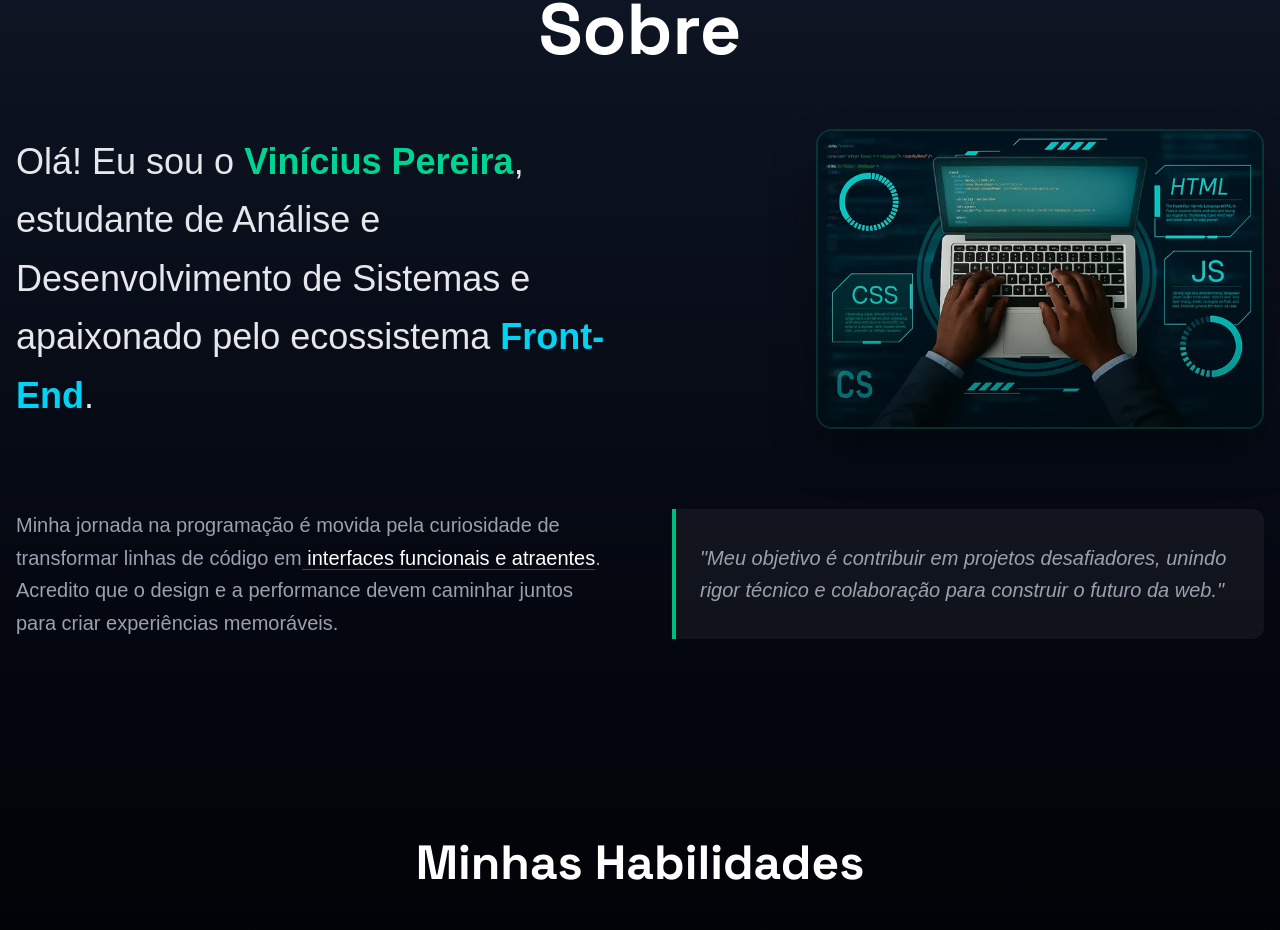
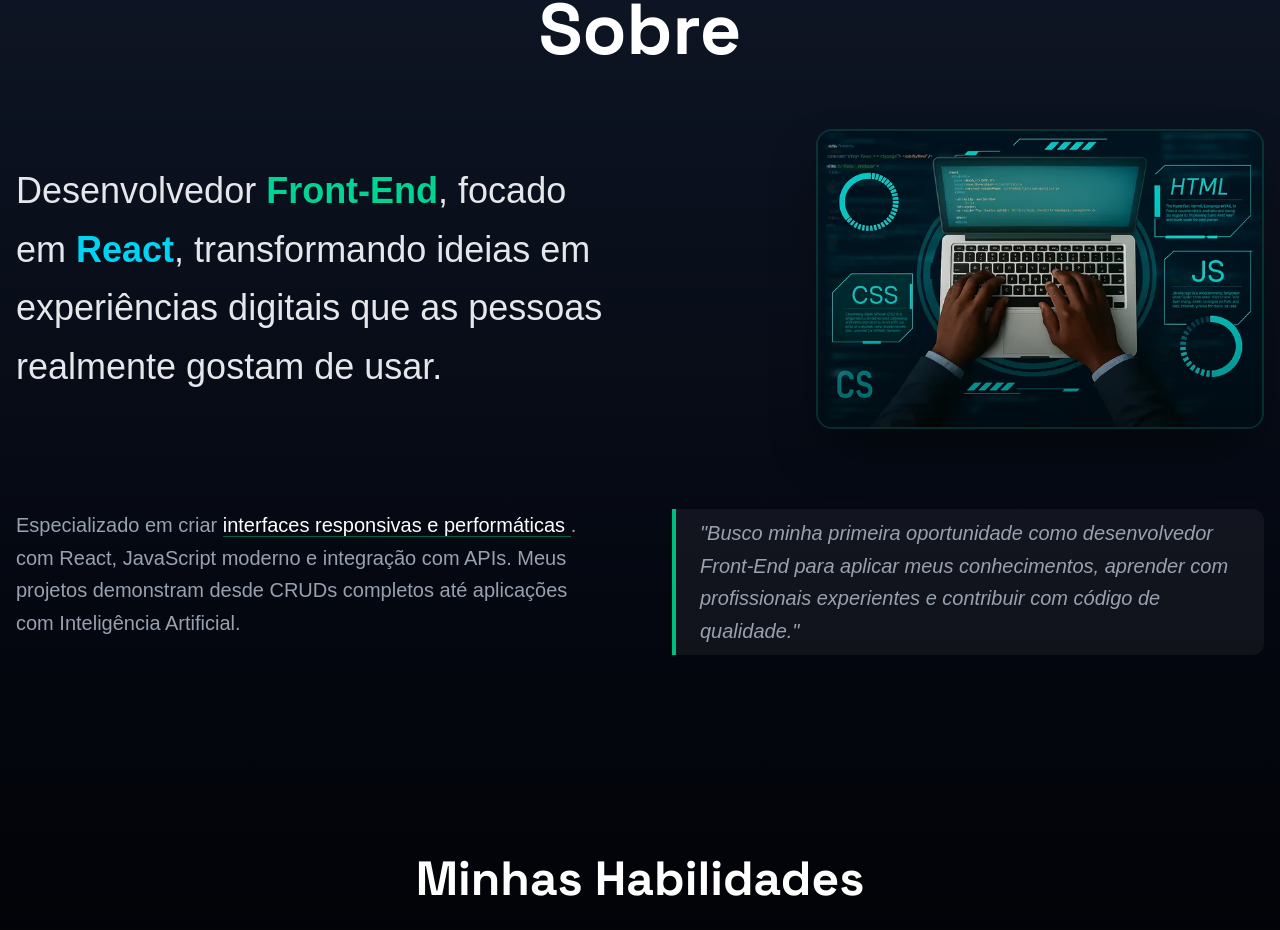
Before and after one commit to ViniciusGCP94/Vinnie_Portfolio, a React (Vite) app: page / in a window 1280 px wide. Shown: the part 967-1897 px from the top of the page. Built offline with nearby package versions, Linux system fonts and the light colour scheme; no server answers.

Commit message:
refactor: reescrever seção About com foco profissional. - Substituir introdução pessoal por perfil profissional - Destacar stack técnica (React, JavaScript, APIs) - Mencionar projetos concretos (CRUD e IA) - Clarificar objetivo: primeira oportunidade Front-End.

```diff
--- a/src/components/sections/AboutHome/About.jsx
+++ b/src/components/sections/AboutHome/About.jsx
@@ -10,9 +10,8 @@ const About = () => {
 
                 <div className="w-full grid grid-cols-1 lg:grid-cols-2 gap-14 items-center">
                     <p className="text-xl lg:text-4xl leading-relaxed text-gray-200 text-left font-medium">
-                        Olá! Eu sou o <span className="text-emerald-400 font-bold">Vinícius Pereira</span>,
-                        estudante de Análise e Desenvolvimento de Sistemas e apaixonado pelo ecossistema
-                        <span className="text-cyan-400 font-bold"> Front-End</span>.
+                        Desenvolvedor <span className="text-emerald-400 font-bold">Front-End</span>,
+                        focado em <span className="text-cyan-400 font-bold"> React</span>, transformando ideias em experiências digitais que as pessoas realmente gostam de usar.
                     </p>
 
                     <div className="relative group max-w-md mx-auto lg:mr-0">
@@ -26,13 +25,13 @@ const About = () => {
 
                 <div className="w-full grid grid-cols-1 lg:grid-cols-2 gap-12 lg:gap-16">
                     <p className="text-lg lg:text-xl leading-relaxed text-gray-400 text-left">
-                        Minha jornada na programação é movida pela curiosidade de transformar linhas de código em
-                        <span className="text-white border-b border-emerald-500/50"> interfaces funcionais e atraentes</span>.
-                        Acredito que o design e a performance devem caminhar juntos para criar experiências memoráveis.
+                        Especializado em criar <span className="text-white border-b border-emerald-500/50"> interfaces responsivas e performáticas </span>.
+                        com React, JavaScript moderno e integração com APIs.
+                        Meus projetos demonstram desde CRUDs completos até aplicações com Inteligência Artificial.
                     </p>
 
                     <p className="flex items-center text-lg lg:text-xl leading-relaxed text-gray-400 text-left italic border-l-4 border-emerald-500 pl-6 py-2 bg-white/5 rounded-r-xl">
-                        "Meu objetivo é contribuir em projetos desafiadores, unindo rigor técnico e colaboração para construir o futuro da web."
+                        "Busco minha primeira oportunidade como desenvolvedor Front-End para aplicar meus conhecimentos, aprender com profissionais experientes e contribuir com código de qualidade."
                     </p>
                 </div>
 
```
